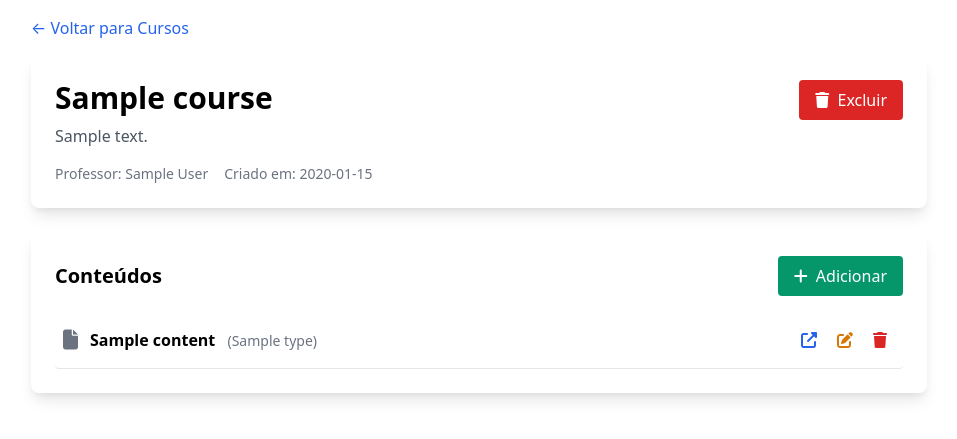
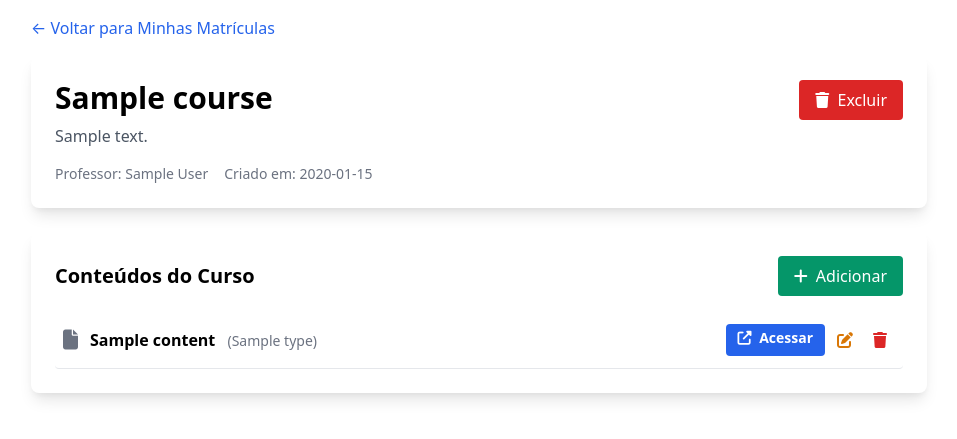
Before and after one commit to Lafabio/ava-educacional, a FastAPI app: template templates/course_detail.html in a window 1280 px wide. Shown: the part 60-499 px from the top of the page, without its empty margins (161-1118 px from the left). Run offline with FastAPI, Linux system fonts and the light colour scheme; the template is opened without the code that fills it: most values are stand-ins (such as "Sample title", 1, 10 or a date in 2020); some libraries are stand-ins or nearby versions.

Commit message:
Improve course detail with access button and back link

```diff
--- a/templates/course_detail.html
+++ b/templates/course_detail.html
@@ -2,7 +2,7 @@
 {% block title %}{{ course.title }}{% endblock %}
 {% block content %}
 <div class='max-w-4xl mx-auto'>
-    <a href='/courses' class='text-blue-600 mb-4 inline-block'>&larr; Voltar para Cursos</a>
+    <a href='/my-courses' class='text-blue-600 mb-4 inline-block'>&larr; Voltar para Minhas Matrículas</a>
     <div class='bg-white p-6 rounded-lg shadow-lg mb-6'>
         <div class='flex justify-between items-start'>
             <div>
@@ -19,7 +19,7 @@
 
     <div class='bg-white p-6 rounded-lg shadow-lg mb-6'>
         <div class='flex justify-between items-center mb-4'>
-            <h2 class='text-xl font-bold'>Conteúdos</h2>
+            <h2 class='text-xl font-bold'>Conteúdos do Curso</h2>
             <button onclick="abrirModalAdicionar()" class='bg-green-600 text-white px-4 py-2 rounded hover:bg-green-700'><i class='fas fa-plus mr-1'></i> Adicionar</button>
         </div>
         {% if contents %}
@@ -45,7 +45,7 @@
                     </div>
                     <div class='flex gap-1'>
                         {% if content.content_url %}
-                            <a href='{{ content.content_url }}' target='_blank' class='text-blue-600 px-2 py-1 rounded hover:bg-blue-100' title='Abrir'><i class='fas fa-external-link-alt'></i></a>
+                            <a href='{{ content.content_url }}' class='bg-blue-600 text-white px-3 py-1 rounded hover:bg-blue-700 text-sm font-semibold' title='Acessar'><i class='fas fa-external-link-alt mr-1'></i> Acessar</a>
                         {% endif %}
                         <button onclick="abrirModalEditar('{{ content.id }}', '{{ content.title }}', '{{ content.type }}')" class='text-yellow-600 px-2 py-1 rounded hover:bg-yellow-100' title='Editar'><i class='fas fa-edit'></i></button>
                         <button onclick="excluirConteudo('{{ content.id }}', '{{ content.title }}')" class='text-red-600 px-2 py-1 rounded hover:bg-red-100' title='Excluir'><i class='fas fa-trash'></i></button>
```
